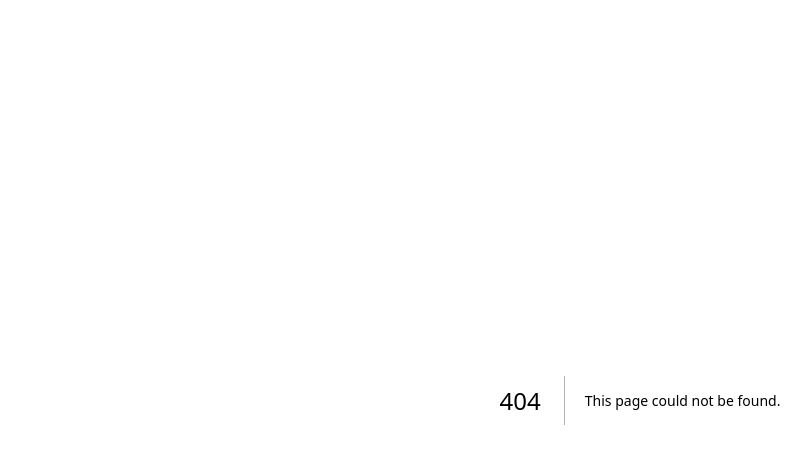
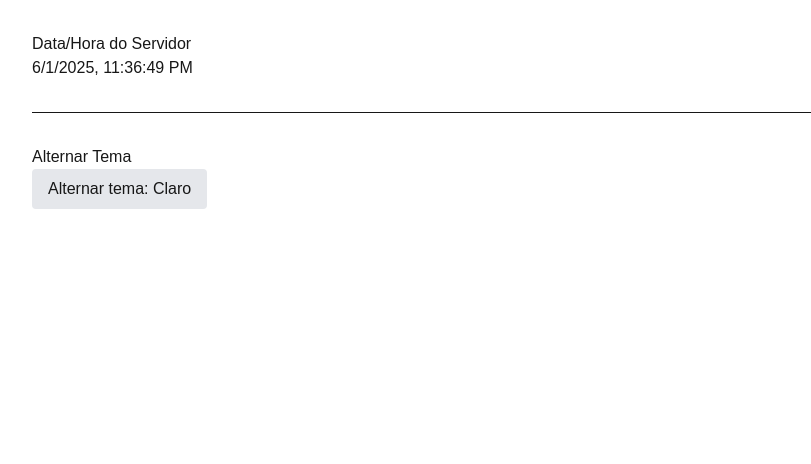
Before and after one commit to DanielVerissimo1/introducao-next, a Next.js app: page /server-client in a window 1280 px wide. Before the commit this address had no page. Shown: the top 464 px of the page, without its empty margins (0-811 px from the left). Built offline with nearby package versions, Linux system fonts and the light colour scheme.

Commit message:
feat: conclusao da atividade2

```diff
--- /dev/null
+++ b/src/app/server-client/page.tsx
@@ -0,0 +1,17 @@
+import ThemeToggle from "@/components/ThemeToggle";
+
+export default function ServerClientPage() {
+  const currentDate = new Date().toLocaleString();
+
+  return (
+    <div style={{ padding: '2rem' }}>
+      <h1>Data/Hora do Servidor</h1>
+      <p>{currentDate}</p>
+
+      <hr style={{ margin: '2rem 0' }} />
+
+      <h2>Alternar Tema</h2>
+      <ThemeToggle />
+    </div>
+  );
+}
--- /dev/null
+++ b/src/components/ThemeToggle.tsx
@@ -0,0 +1,20 @@
+'use client';
+
+import { useState, useEffect } from 'react';
+
+export default function ThemeToggle() {
+  const [darkMode, setDarkMode] = useState(false);
+
+  useEffect(() => {
+    document.body.classList.toggle('dark', darkMode);
+  }, [darkMode]);
+
+  return (
+    <button
+      onClick={() => setDarkMode(!darkMode)}
+      className="px-4 py-2 bg-gray-200 dark:bg-gray-800 rounded"
+    >
+      Alternar tema: {darkMode ? 'Escuro' : 'Claro'}
+    </button>
+  );
+}
```
Also changed, not shown: instalacao.txt (added), 1 other file (tests, documents, lock files or other folders).
